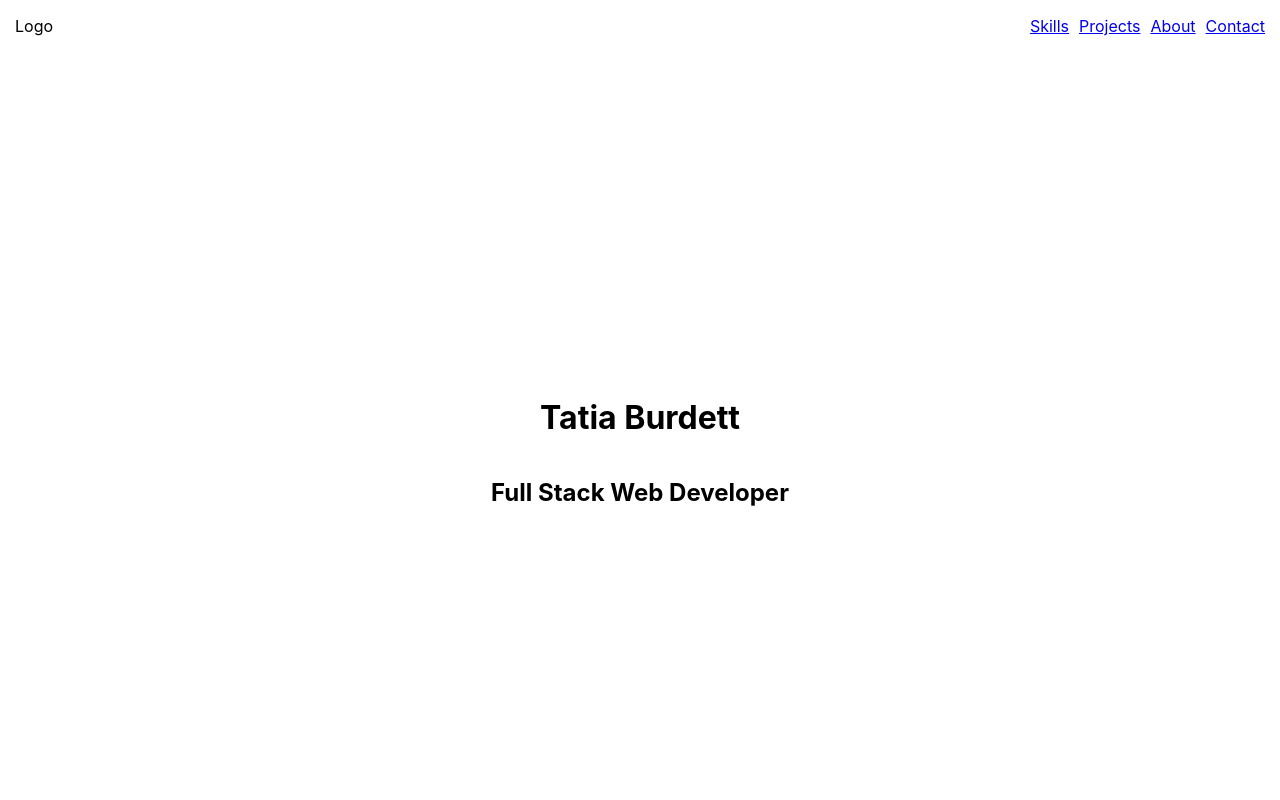
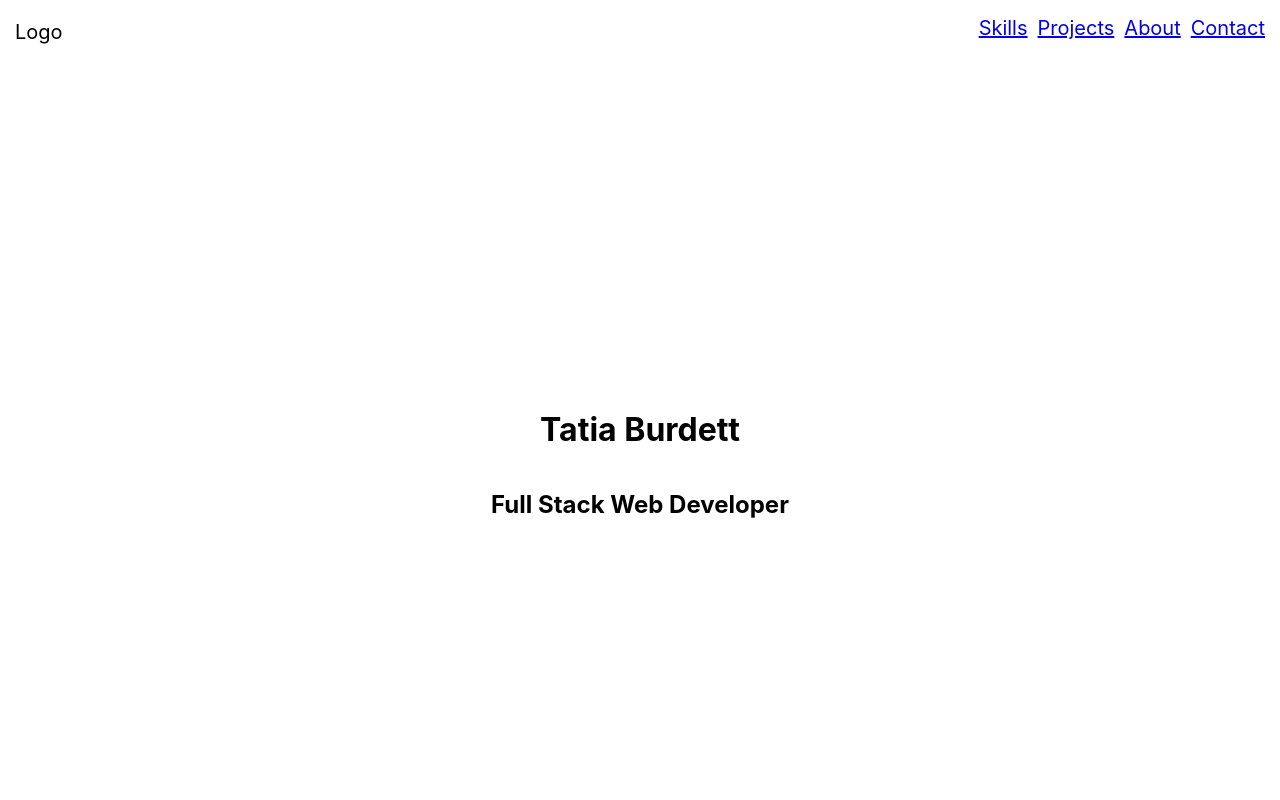
Before and after one commit to tatia-burdett/my-portfolio, a React (Create React App) app: page / in a window 1280 px wide. Shown: the top 800 px of the page. Built offline with nearby package versions, Linux system fonts and the light colour scheme.

Commit message:
font size

```diff
--- a/src/components/App/App.css
+++ b/src/components/App/App.css
@@ -7,3 +7,7 @@
   padding: 15px;
   padding-top: 0;
 }
+
+.app-footer {
+  padding: 15px;
+}
--- a/src/components/App/App.js
+++ b/src/components/App/App.js
@@ -23,7 +23,7 @@ function App() {
         <About />
         <Contact />
       </main>
-      <footer>
+      <footer className='app-footer'>
         <Footer />
       </footer>
     </div>
--- a/src/components/Footer/Footer.css
+++ b/src/components/Footer/Footer.css
@@ -7,9 +7,13 @@
 
 .footer-icon {
   font-size: 30px;
-  padding-right: 10px;
+  padding-right: 20px;
 }
 
 .footer-icon:last-child {
   padding-right: 0;
 }
+
+p, a, button {
+  font-size: 20px;
+}
```
